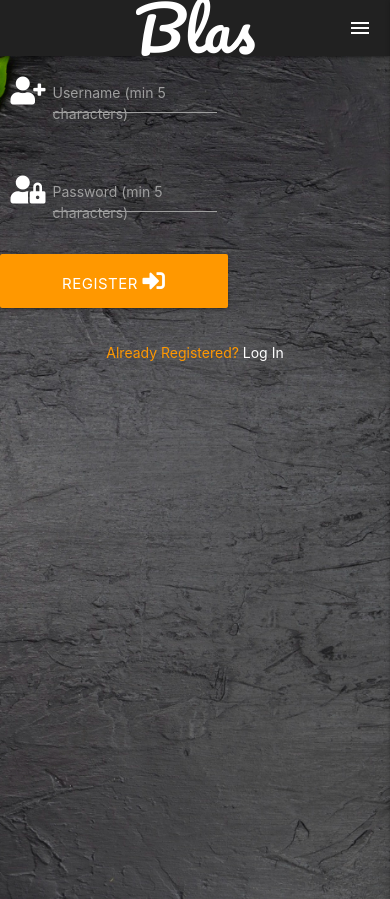
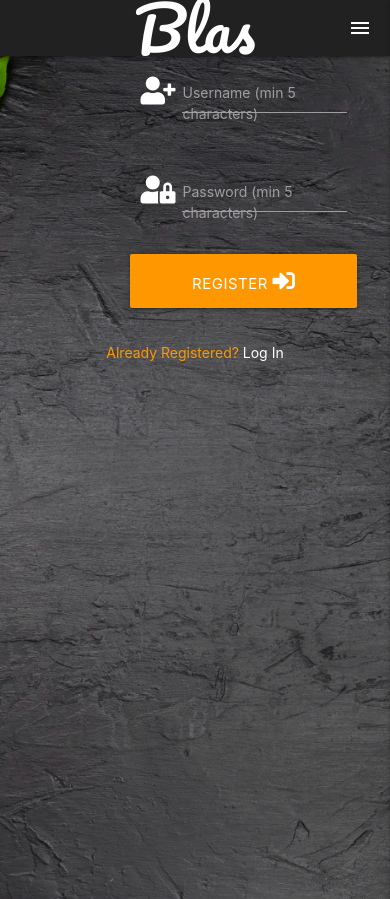
Before and after one commit to lisaloudness/Blas, a Flask app: page /register in a window 390 px wide; the page is wider, and only the part inside the window is pictured. Shown: the top 899 px of that part. Run offline with Flask 3, Linux system fonts and the light colour scheme; some libraries are stand-ins or nearby versions; some web fonts are replaced.

Commit message:
Make login/Register fields responsive

```diff
--- a/templates/base.html
+++ b/templates/base.html
@@ -53,18 +53,18 @@
         </ul>
 </header>
 
-<section class="flash-message">
+<div class="flash-message">
   <!-- flash messages -->
   {% with messages = get_flashed_messages() %}
     {% if messages %}
       {% for message in messages %}
         <div class="row flashes">
-          <h4 class="orange darken-3 center-align">{{ message }}</h4>
+          <h4 class="orange center-align">{{ message }}</h4>
         </div>
       {% endfor %}
     {% endif %}
   {% endwith %}
-</section>
+      </div>
 
 
 <main>
@@ -73,7 +73,7 @@
 </main>
 
   <footer class="page-footer grey darken-4">
-    <div class="container">
+    <div class="container ">
       <div class="row center">
         <ul class="social">
           <li><a href="https://www.facebook.com" target="_blank"><i class="fab fa-facebook-square"></i></a></li>
--- a/templates/login.html
+++ b/templates/login.html
@@ -3,7 +3,7 @@
 <div class="login-hero">
 <!-- REGISTRATION CARD -->
 <div class="row">
-  <form class="col s12 m6 offset-m4" method="POST" action="{{ url_for('login') }}">
+  <form class="col s12 offset-s4 m6 offset-m4" method="POST" action="{{ url_for('login') }}">
         <div class="white-text">
 <!-- USERNAME FIELD -->
           <div class="row">
--- a/templates/register.html
+++ b/templates/register.html
@@ -4,7 +4,7 @@
 <div class="login-hero">
 <!-- REGISTRATION CARD -->
 <div class="row">
-  <form class="col s12 m6 offset-m4" method="POST" action="{{ url_for('register') }}">
+  <form class="col s12 offset-s4 m6 offset-m4" method="POST" action="{{ url_for('register') }}">
 
       <div class="white-text">
 <!-- USERNAME FIELD -->
```
